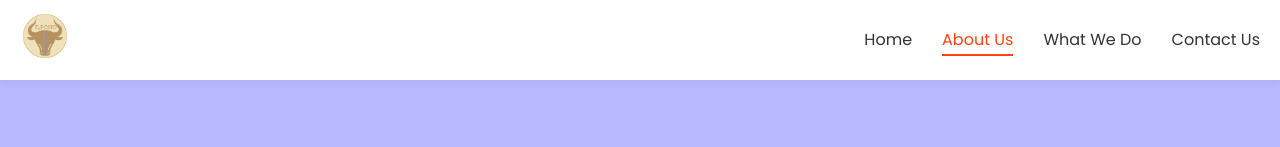
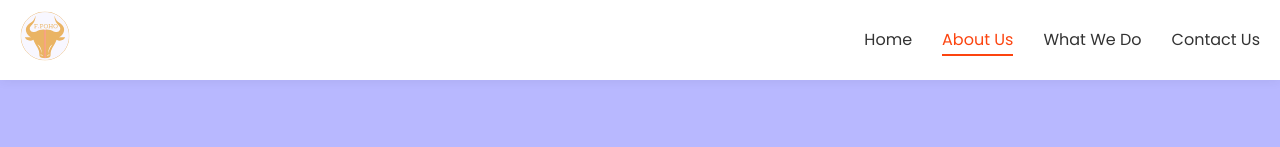
Before and after one commit to TryingSomething4Me/fpoho-creative-website, a plain HTML site: page about.html in a window 1280 px wide. Shown: the top 147 px of the page. Drawn offline with Linux system fonts and the light colour scheme.

Commit message:
about.html

```diff
--- a/about.html
+++ b/about.html
@@ -12,7 +12,7 @@
     <header class="main-header">
         <nav class="navbar">
             <a href="index.html" class="nav-logo">
-                <img src="asserts/images/FPOHO_CIRCLE.png" alt="Fumane Poho Logo">
+                <img src="asserts/images/FPOHO_redCIRCLE.svg" alt="Fumane Poho Logo">
             </a>
             <ul class="nav-menu">
                 <li class="nav-item"><a href="index.html" class="nav-link">Home</a></li>
```
